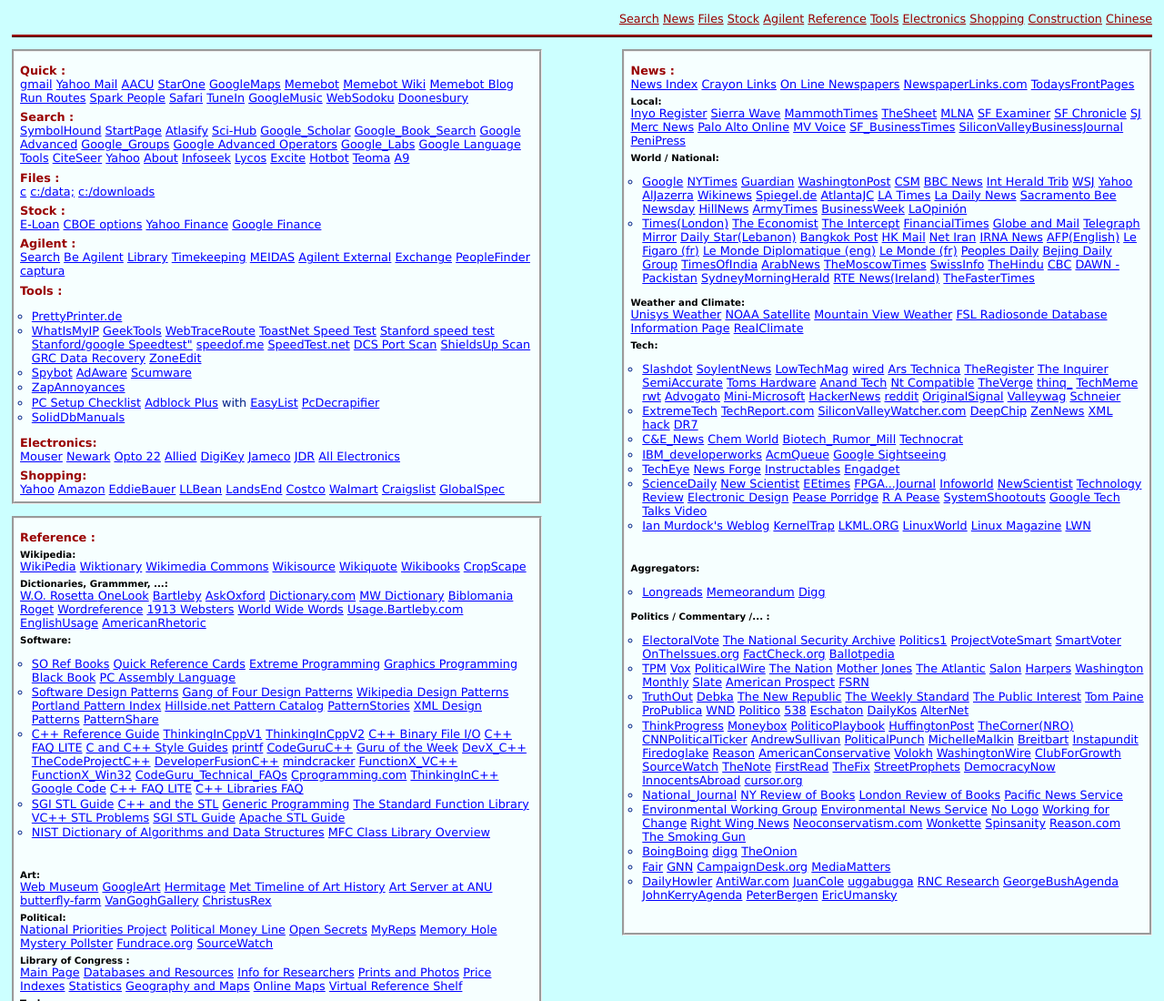
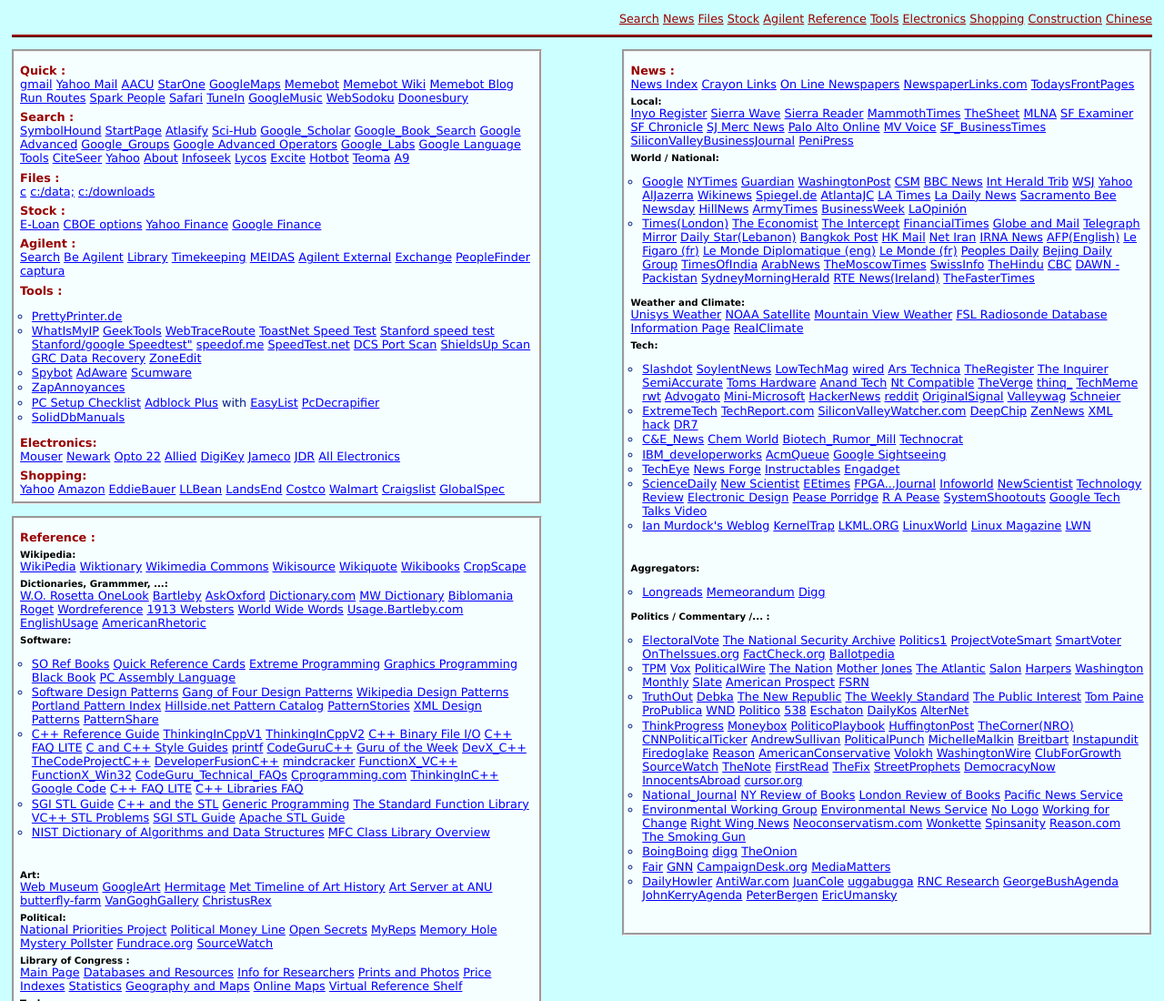
Before and after one commit to fkzack/fkzack.github.io, a plain HTML site: page index.html in a window 1280 px wide. Shown: the top 1100 px of the page at 91% size. Drawn offline with Linux system fonts and the light colour scheme; files whose address does not match are found by name.

Commit message:
Add sierra reader

```diff
--- a/index.html
+++ b/index.html
@@ -167,6 +167,7 @@
 <h4>Local</h4>
 	<a href="http://www.inyoregister.com/">Inyo Register</a>
 	<a href="http://www.sierrawave.net/">Sierra Wave</a>
+	<a href="http://www.thesierrareader.com/">Sierra Reader</a>
 	<a href="http://www.mammothtimes.com/">MammothTimes</a>
 	<a href="http://thesheetnews.com/">TheSheet</a>
 	<a href="http://www.montaloma.org/welcome.htm">MLNA</a>
```
